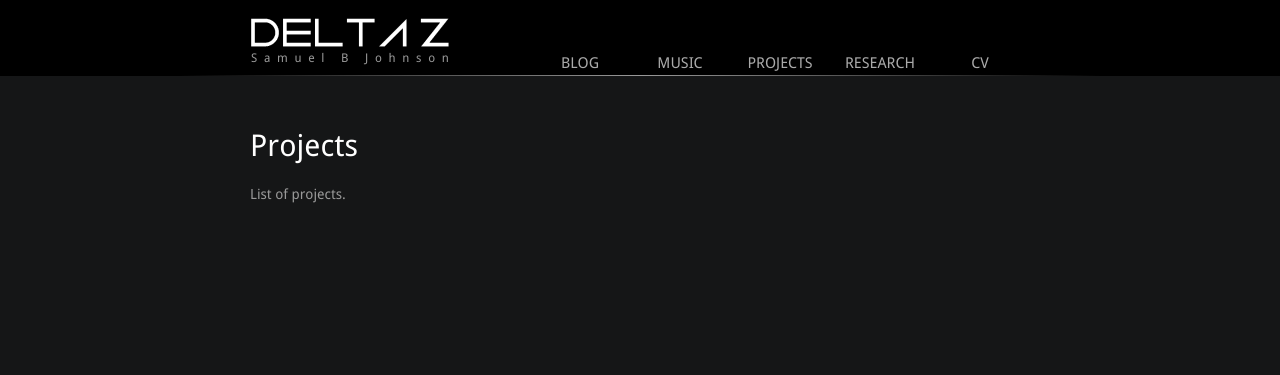
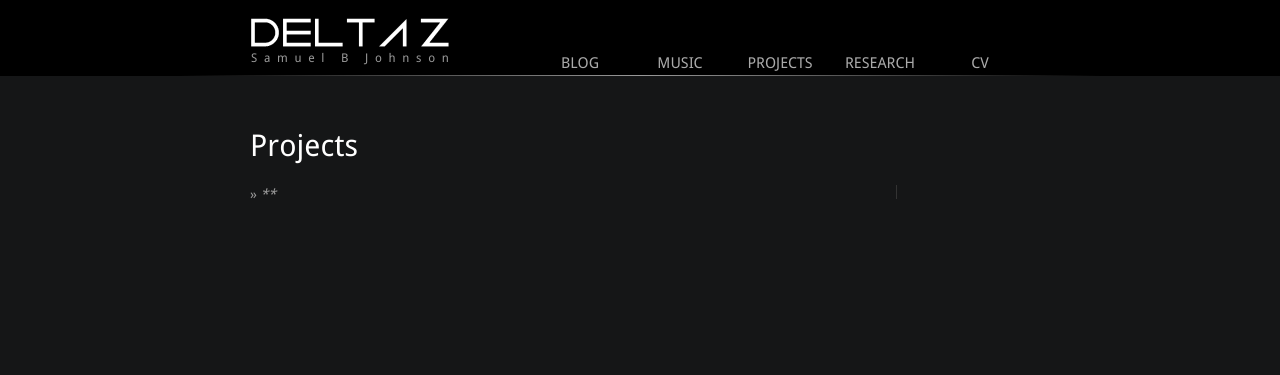
Before and after one commit to deltaz0/deltaz0.github.io, a Jekyll site: the page built from projects/index.md, in a window 1280 px wide. Shown: the top 375 px of the page. Built offline with Jekyll 4.4.1, drawn with Linux system fonts in a browser that asks for light colours; our own code applies the rules of GitHub Pages for plain Markdown files.

Commit message:
Update index.md

```diff
--- a/projects/index.md
+++ b/projects/index.md
@@ -3,4 +3,14 @@
 ---
 # Projects
 
-List of projects.
+<div class="postselector">
+<ul class="posts">
+	  {% for project in site.categories.projects %}
+	    <li><span>{{ project.date | date_to_string }}</span> » <a href="{{ project.url }}" title="{{ project.title }}">{{ project.title }}</a></li>
+	  {% endfor %}
+	</ul>
+</div>
+
+{{ site.categories.projects.first.date | date_to_string }} » **{{ site.categories.projects.first.title }}**
+
+{{ site.categories.projects.first.content }}
```
